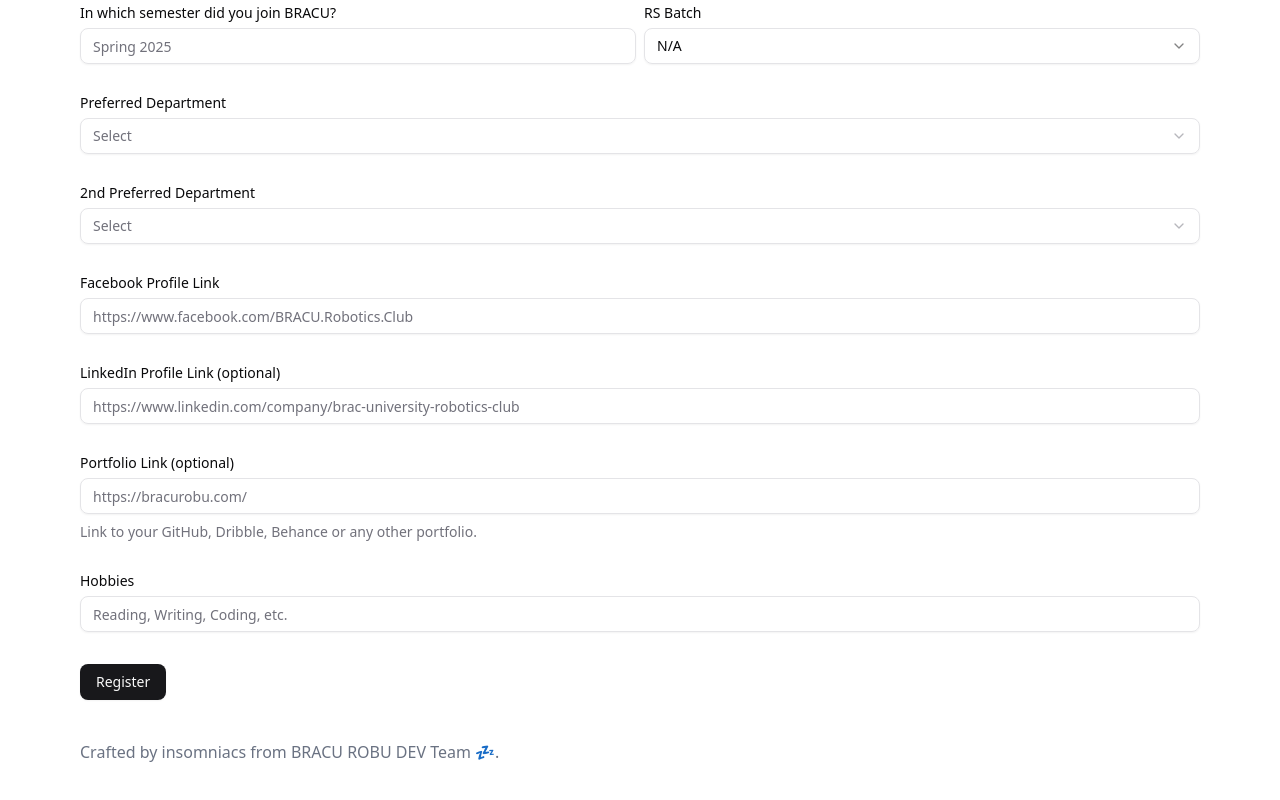
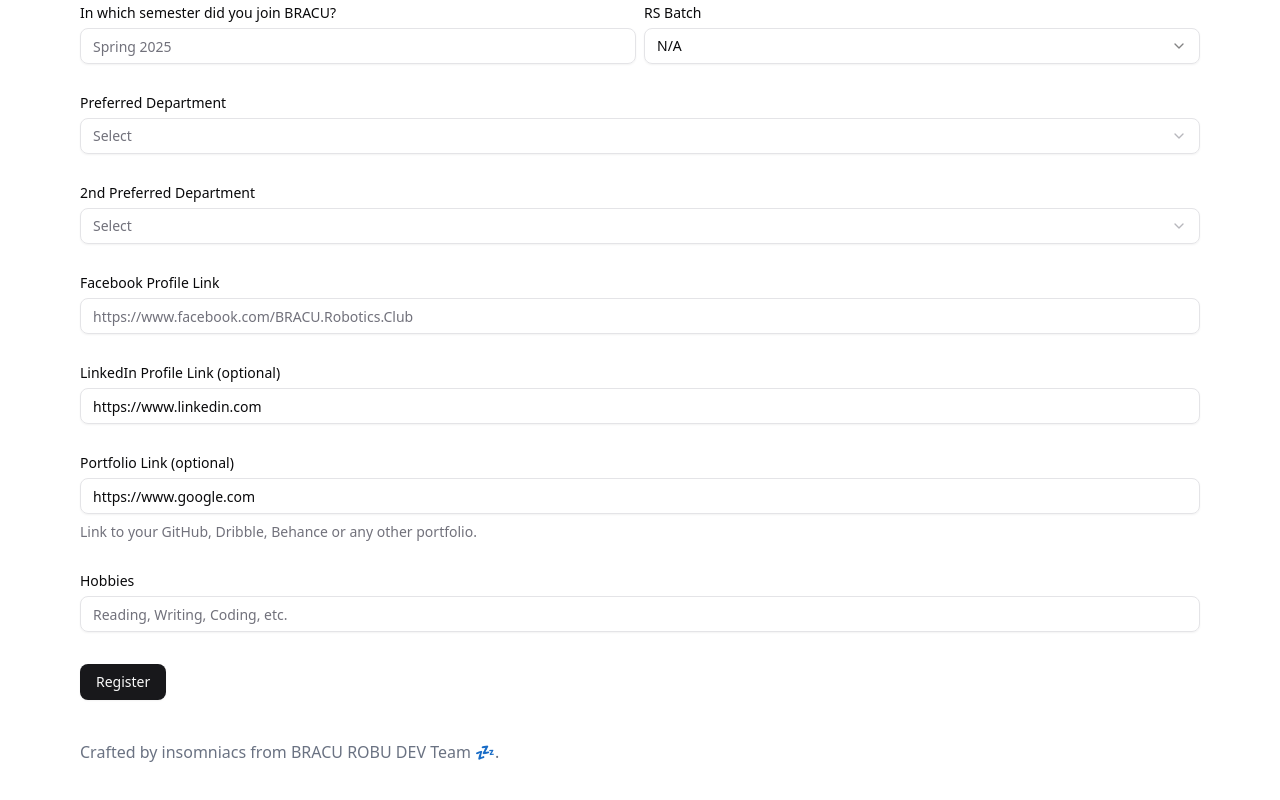
Before and after one commit to imtiazkun/robu_recruitment_2025, a React (Vite) app: page / in a window 1280 px wide. Shown: the part 1070-1870 px from the top of the page. Built offline with nearby package versions, Linux system fonts and the light colour scheme.

Commit message:
set default values to mendaotory values

```diff
--- a/src/form.tsx
+++ b/src/form.tsx
@@ -69,8 +69,8 @@
       blood_group: "O+",
       rs_batch: "N/A",
       facebook_profile: "",
-      linkedin_profile: "",
-      portfolio_link: "",
+      linkedin_profile: "https://www.linkedin.com",
+      portfolio_link: "https://www.google.com",
     },
   });
 
```
